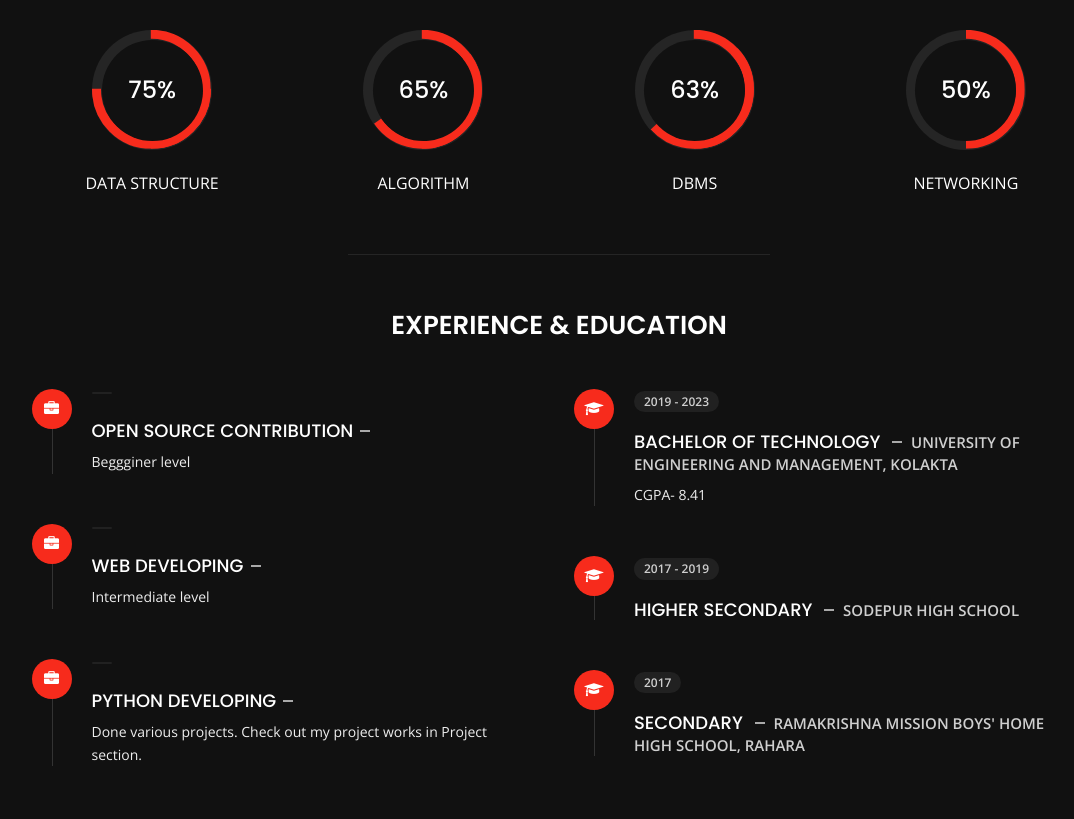
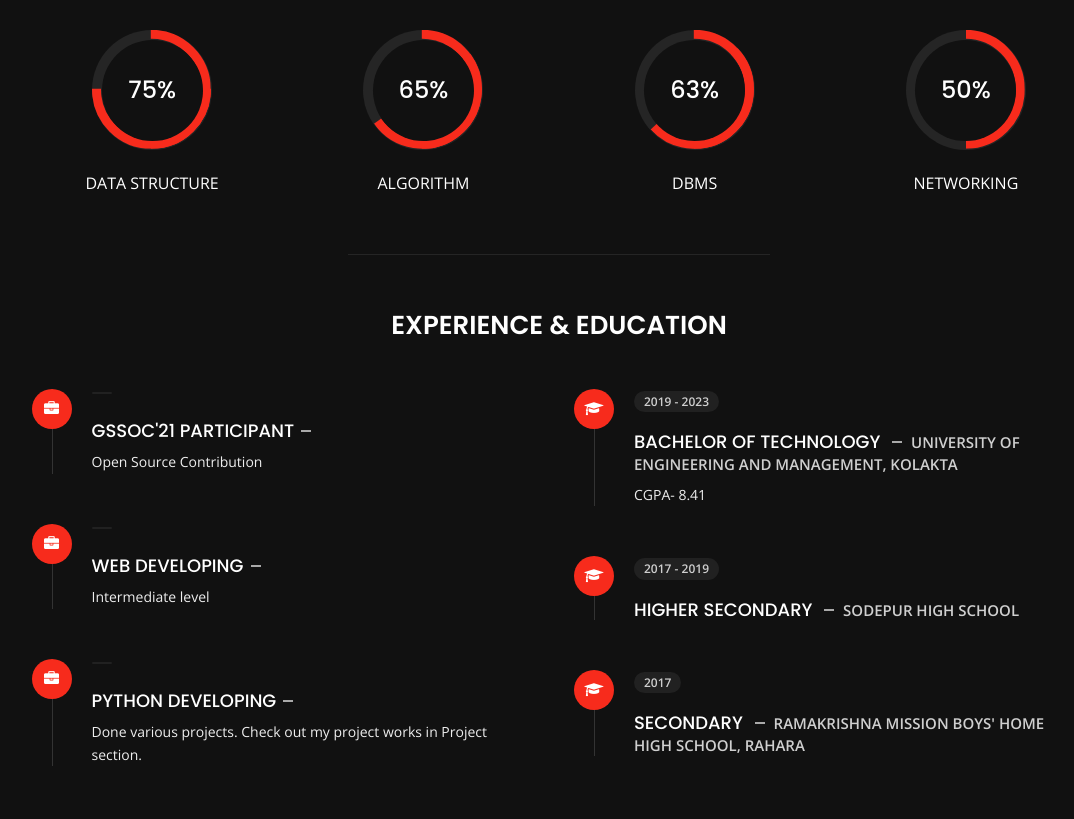
Before and after one commit to sayan9112/Sayan_Portfolio_Feb-21, a plain HTML site: page about.html in a window 1280 px wide. Shown: the part 1174-1993 px from the top of the page, without its empty margins (81-1155 px from the left). Drawn offline with nearby package versions, Linux system fonts and the light colour scheme.

Commit message:
Update about.html

```diff
--- a/about.html
+++ b/about.html
@@ -339,8 +339,8 @@
                                 <i class="fa fa-briefcase"></i>
                             </div>
                             <span class="time open-sans-font text-uppercase"></span>
-                            <h5 class="poppins-font text-uppercase">Open Source Contribution <span class="place open-sans-font"></span></h5>
-                            <p class="open-sans-font">Beggginer level </p>
+                            <h5 class="poppins-font text-uppercase">GSSoC'21 Participant<span class="place open-sans-font"></span></h5>
+                            <p class="open-sans-font">Open Source Contribution </p>
                         </li>
                         <li>
                             <div class="icon">
```
